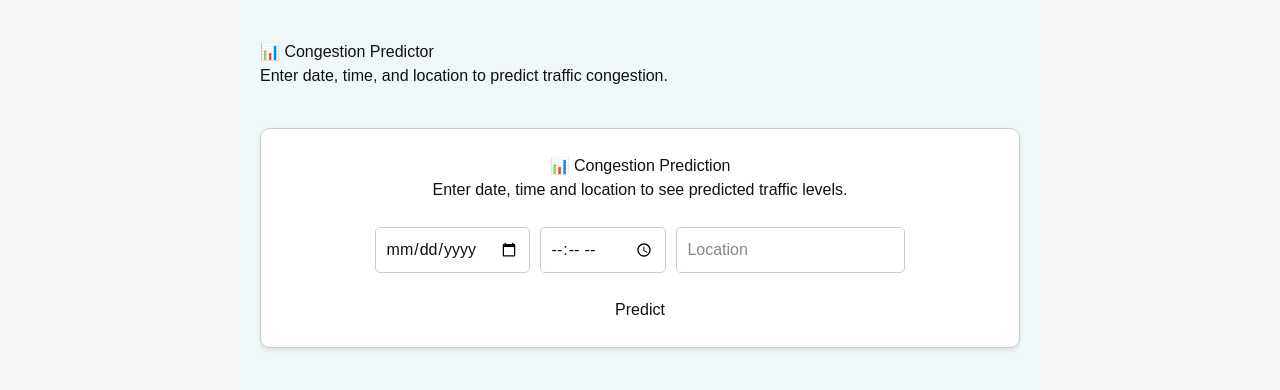
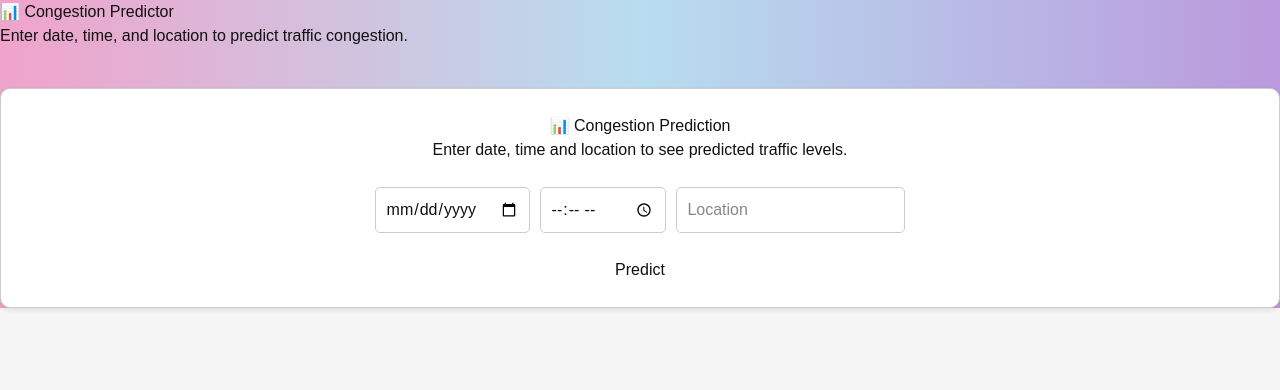
Before and after one commit to PujaRaj356/Test-app, a Next.js app: page /congestion in a window 1280 px wide. Shown: the top 390 px of the page. Built offline with nearby package versions, Linux system fonts and the light colour scheme.

Commit message:
final changes

```diff
--- a/src/pages/congestion.js
+++ b/src/pages/congestion.js
@@ -3,7 +3,7 @@ import CongestionPredictor from '../components/CongestionPredictor';
 
 export default function CongestionPage() {
   return (
-    <div className="page-container" style={{ backgroundColor: "#f0f7f8", minHeight: "100vh" }}>
+    <div className='simulator-page'>
       <h1>📊 Congestion Predictor</h1>
       <p>Enter date, time, and location to predict traffic congestion.</p>
       <CongestionPredictor />
--- a/src/pages/simulator.js
+++ b/src/pages/simulator.js
@@ -3,11 +3,11 @@ import CounterSimulator from '../components/CounterSimulator';
 export default function Simulator() {
   return (
     <div className="simulator-page">
-    <div className="page-container" style={{ backgroundColor: "#eef4fa", minHeight: "100vh" }}>
+
       <h1>🚦 Traffic Light Simulator</h1>
       <p>This component simulates a real-world traffic light cycle.</p>
       <CounterSimulator />
-    </div>
+
     </div>
   );
 }
```
